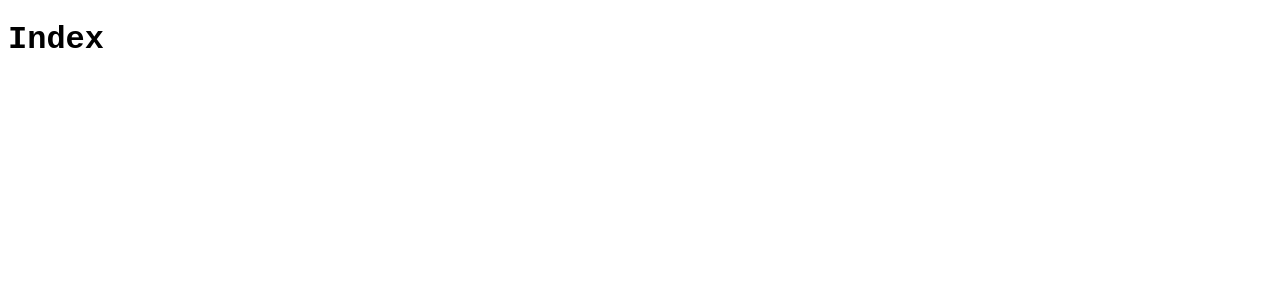
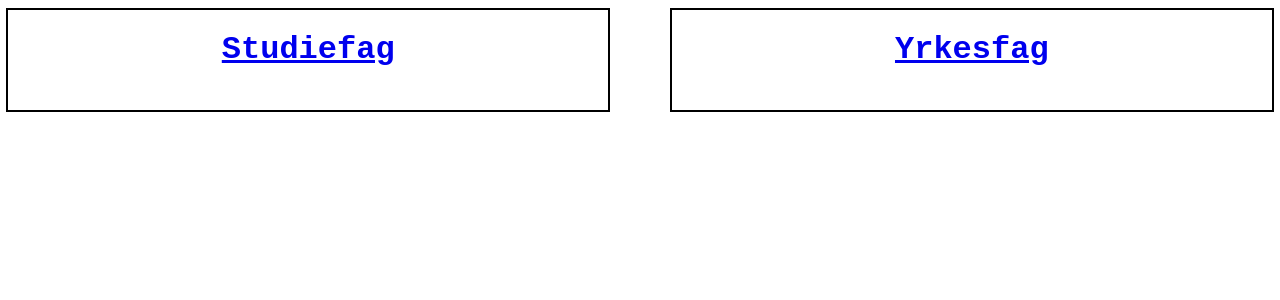
Before and after one commit to HermanErKu/fravaerskalkulator-react, a React (Create React App) app: page / in a window 1280 px wide. Shown: the top 300 px of the page. Built offline with nearby package versions, Linux system fonts and the light colour scheme.

Commit message:
did small layout change for the css should i push to production? it looks ugly who looks at git logs? i will push it then fix tonight or later

```diff
--- a/src/pages/Index.js
+++ b/src/pages/Index.js
@@ -1,7 +1,24 @@
+import '.././App.css';
+import React, { useEffect, useState } from 'react';
 
 
 const Index = () => {
-    return <h1>Index</h1>;
+    return (
+        <div className="index_page">
+            <a href="/studiefag">
+                <div id="index_page_buttons">
+                    <h1>Studiefag</h1>
+                </div>
+            </a>
+
+
+            <a href="/yrkesfag">
+                <div id="index_page_buttons">
+                    <h1>Yrkesfag</h1>
+                </div>
+            </a>
+        </div>
+    );
   };
 
   export default Index;
```
